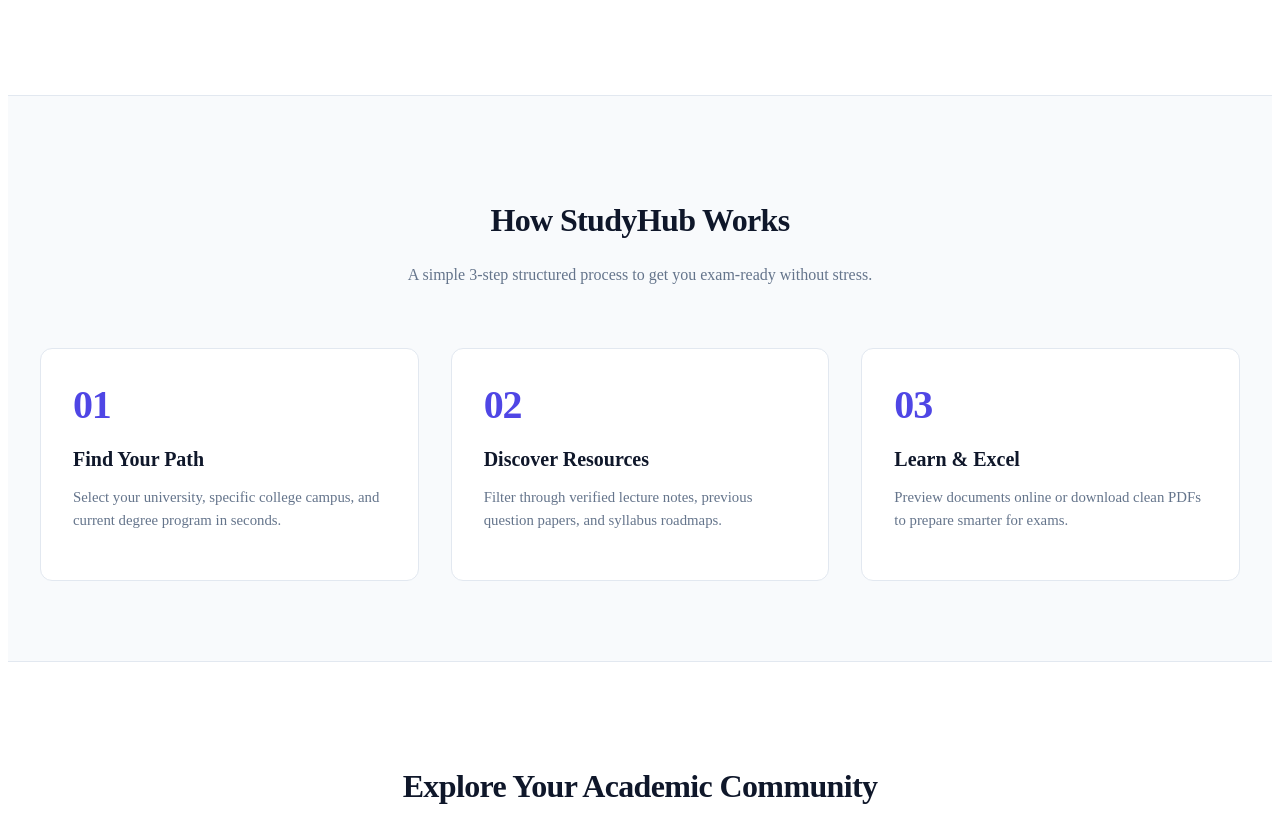
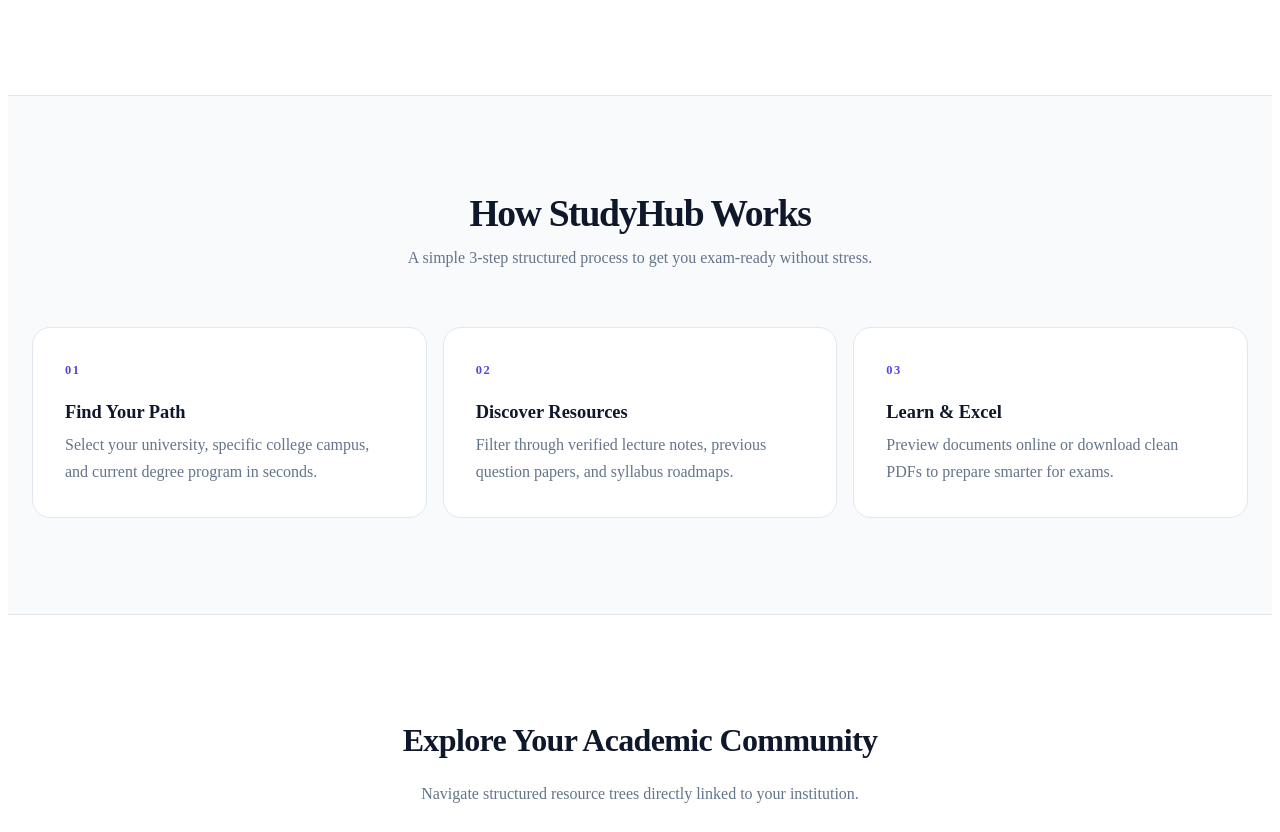
Before and after one commit to kalam1010hj-art/StudyHub, a React app in the folder frontend/: page / in a window 1280 px wide. Shown: the part 2540-3372 px from the top of the page. Built offline with nearby package versions, Linux system fonts and the light colour scheme; the HTML template or start-up script is replaced by a standard one.

Commit message:
Polish homepage supporting sections

```diff
--- a/frontend/src/components/HowItWorks/HowItWorks.module.css
+++ b/frontend/src/components/HowItWorks/HowItWorks.module.css
@@ -1,77 +1 @@
-.howSection {
-  padding: 5rem 1.5rem;
-  background-color: #f8fafc;
-  border-top: 1px solid #e2e8f0;
-  border-bottom: 1px solid #e2e8f0;
-}
-
-.container {
-  max-width: 1200px;
-  margin: 0 auto;
-}
-
-.header {
-  text-align: center;
-  max-width: 600px;
-  margin: 0 auto 4rem;
-}
-
-.title {
-  font-size: 2rem;
-  font-weight: 700;
-  color: #0f172a;
-  letter-spacing: -0.02em;
-}
-
-.subtitle {
-  font-size: 1rem;
-  color: #64748b;
-  margin-top: 0.5rem;
-}
-
-.stepsGrid {
-  display: grid;
-  grid-template-columns: repeat(3, 1fr);
-  gap: 2rem;
-  position: relative;
-}
-
-.stepCard {
-  background: #ffffff;
-  border: 1px solid #e2e8f0;
-  border-radius: 12px;
-  padding: 2rem;
-  position: relative;
-  transition: transform 0.2s ease;
-}
-
-.stepCard:hover {
-  transform: translateY(-4px);
-}
-
-.stepNumber {
-  font-size: 2.5rem;
-  font-weight: 800;
-  color: #4f46e5;
-  margin-bottom: 1rem;
-  letter-spacing: -0.03em;
-}
-
-.stepTitle {
-  font-size: 1.25rem;
-  font-weight: 700;
-  color: #0f172a;
-  margin-bottom: 0.75rem;
-}
-
-.stepDescription {
-  font-size: 0.925rem;
-  color: #64748b;
-  line-height: 1.6;
-}
-
-@media (max-width: 992px) {
-  .stepsGrid {
-    grid-template-columns: 1fr;
-  }
-}
+.howSection{padding:6rem 1.5rem;background:#f8fafc;border-block:1px solid #e2e8f0}.container{max-width:1240px;margin:0 auto}.header{max-width:680px;margin:0 auto 3.5rem;text-align:center}.title{margin:0;color:#0f172a;font-size:clamp(1.8rem,3vw,2.35rem);font-weight:800;letter-spacing:-.035em}.subtitle{margin:.65rem 0 0;color:#64748b;line-height:1.6}.stepsGrid{display:grid;grid-template-columns:repeat(3,1fr);gap:1rem}.stepCard{padding:2rem;background:#fff;border:1px solid #e2e8f0;border-radius:18px;transition:.2s ease}.stepCard:hover{transform:translateY(-4px);box-shadow:0 16px 35px rgba(15,23,42,.07)}.stepNumber{display:inline-flex;margin-bottom:1.5rem;color:#4f46e5;font-size:.78rem;font-weight:800;letter-spacing:.12em}.stepTitle{margin:0 0 .6rem;color:#0f172a;font-size:1.15rem;font-weight:750}.stepDescription{margin:0;color:#64748b;line-height:1.65}@media(max-width:800px){.howSection{padding:4.5rem 1rem}.stepsGrid{grid-template-columns:1fr}}
```
